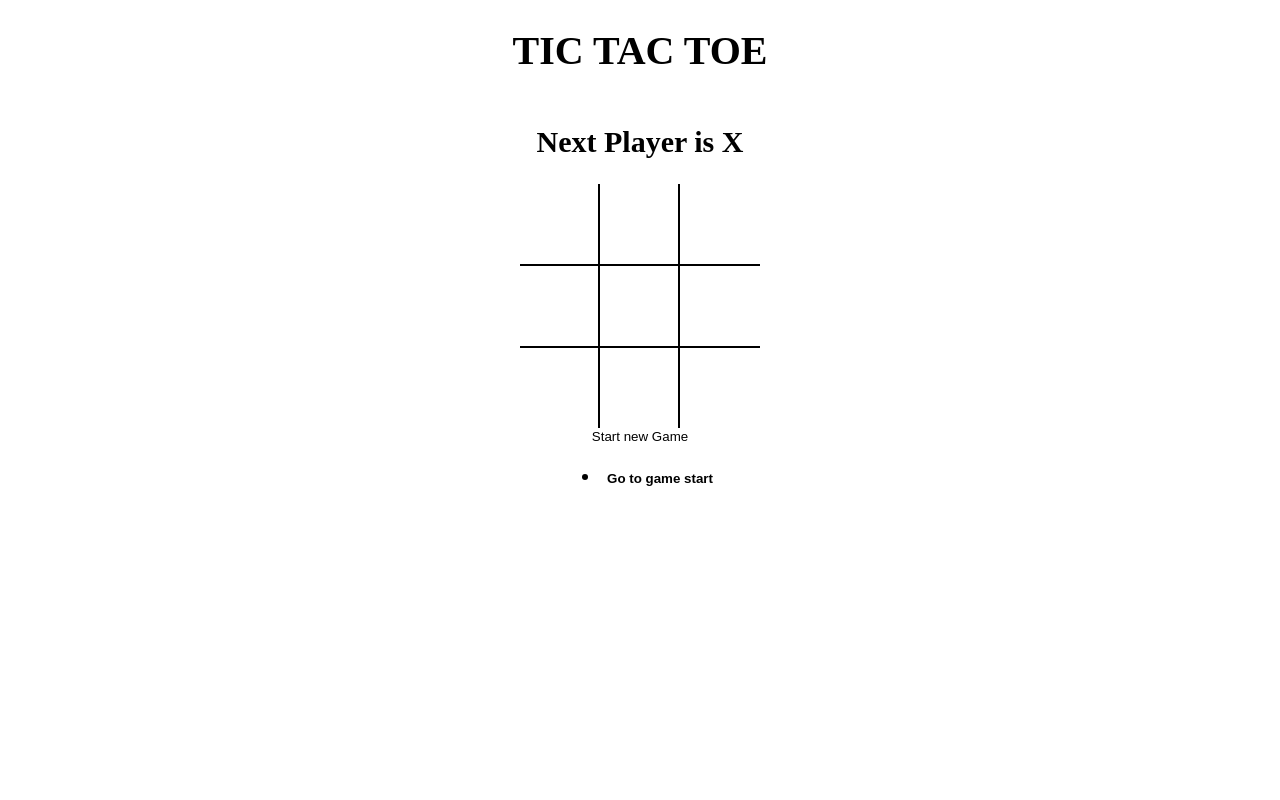
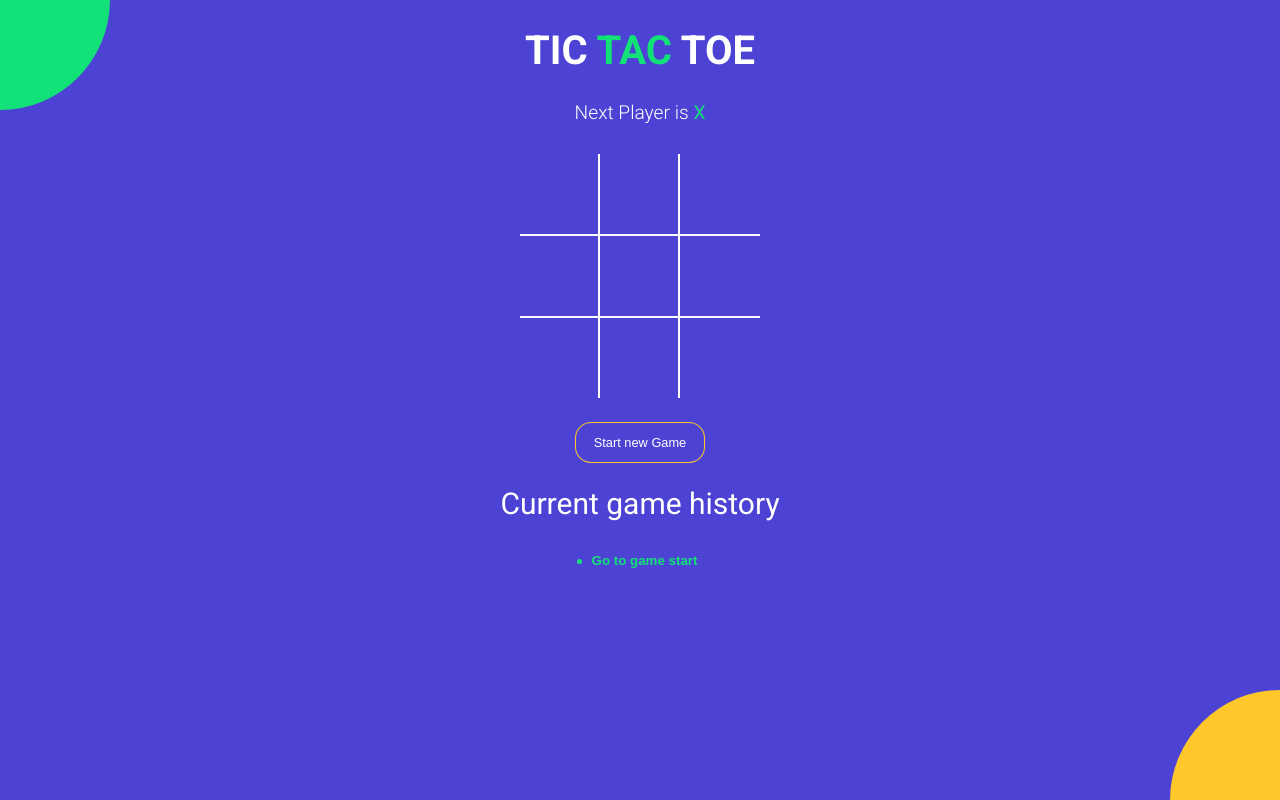
Before and after one commit to Milan-Sharma-449/TicTacToe, a React (Vite) app: page / in a window 1280 px wide. Built offline with nearby package versions, Linux system fonts and the light colour scheme.

Commit message:
styled the entire app

```diff
--- a/index.html
+++ b/index.html
@@ -1,7 +1,14 @@
 <!DOCTYPE html>
 <html>
   <head>
-    <title>React Vite Micro App</title>
+    <meta charset="UTF-8" />
+    <meta name="viewport" content="width=device-width, initial-scale=1.0" />
+    <meta http-equiv="X-UA-Compatible" content="ie=edge" />
+    <link
+      href="https://fonts.googleapis.com/css?family=Roboto:300,400,700&display=swap"
+      rel="stylesheet"
+    />
+    <title>TIC TAC TOE</title>
   </head>
   <body>
     <div id="root"></div>
--- a/src/App.jsx
+++ b/src/App.jsx
@@ -45,11 +45,13 @@
 }
   return (
   <div className="app">
-    <h1>TIC TAC TOE</h1>
+    <h1>TIC <span className="text-green">TAC</span> TOE</h1>
     <StatusMessage winner={winner} current={current}/>
     <Board board={current.board} handleSquareClick = {handleSquareClick} winningSquares={winningSquares}/>
-    <button type="button" on onClick={onNewGame}>Start new Game</button>
+    <button type="button" on onClick={onNewGame} className={`btn-reset ${winner ? 'active' : ''}`}>Start new Game</button>
+    <h2 style={{fontWeight : 'normal'}}>Current game history</h2>
     <History history = {history} moveTo ={moveTo} currentMove={currentMove} />
+    <div className="bg-balls"></div>
   </div>
   );
 };
--- a/src/Components/History.jsx
+++ b/src/Components/History.jsx
@@ -2,12 +2,15 @@
 
 const History = ({history, moveTo, currentMove}) => {
   return (
-    <ul>
+    <div className='history-wrapper'>
+
+
+    <ul className='history'>
         {
             history.map((_, move) => {
                 return(
                     <li key={move}>
-                        <button style={{  fontWeight: move === currentMove ? 'bold' : 'normal'}} type='button'
+                        <button className={` btn-move ${move === currentMove ? 'active' : ' '}`} type='button'
                             onClick={() => {
                                 moveTo(move);
                             }}>
@@ -19,6 +22,7 @@
         }
 
     </ul>
+    </div>
   );
 };
 
--- a/src/Components/Square.jsx
+++ b/src/Components/Square.jsx
@@ -2,7 +2,7 @@
 
 const Square = ({value, onClick, isWinningSquares}) => {
   return (
-    <button type='button' className='square' onClick={ onClick} style={{  fontWeight: isWinningSquares ? 'bold' : 'normal'}} >
+    <button type='button' onClick={ onClick} className={`square ${isWinningSquares ? 'winning' : ''} ${value === 'X' ? 'text-green' : 'text-orange'}`}  >
       {value}
     </button>
   )
--- a/src/Components/StatusMessage.jsx
+++ b/src/Components/StatusMessage.jsx
@@ -4,17 +4,31 @@
 
         const noMovesLeft = current.board.every((el) => el !==null);
   return (
-    <h2>
+    <div className='status-message'>
         {
-            winner && `Winner is ${winner}`
+            winner && (
+            <>
+                Winner is {' '}
+                <span className={winner === 'X' ? 'text-green' : 'text-orange'}>
+                {winner} </span>
+            </>
+        )}
+        {
+            !winner &&
+            !noMovesLeft &&
+            <>
+                Next Player is <span className={current.isXNext ? 'text-green' : 'text-orange'}>
+                {current.isXNext ? 'X' : 'O'} {' '} </span>
+            </>
         }
         {
-            !winner && !noMovesLeft && `Next Player is ${current.isXNext ? 'X' : 'O'}`
+            !winner &&
+            noMovesLeft &&
+            <>
+            <span className='text-green'>X</span> and <span className='text-orange'> O</span> tied
+            </>
         }
-        {
-            !winner && noMovesLeft && 'X and O tied'
-        }
-    </h2>
+    </div>
   )
 }
 
--- a/src/Styles/root.scss
+++ b/src/Styles/root.scss
@@ -1,4 +1,11 @@
+$green: #12e177;
+$orange: #ffc72a;
+$blue: #4c43d4;
+
 body {
+  font-family: 'Roboto', sans-serif;
+  background-color: $blue;
+  color: #fff;
   padding: 0;
   margin: 0;
 }
@@ -19,18 +26,83 @@
   align-items: center;
 }
 
+.text-green {
+  color: $green;
+}
+
+.text-orange {
+  color: $orange;
+}
+
+.history-wrapper {
+  width: 300px;
+  text-align: center;
+  margin-bottom: 20px;
+  .history {
+    display: inline-block;
+    padding: 0;
+    margin: 0;
+    li {
+      list-style: none;
+      text-align: left;
+      &:before {
+        content: '';
+        border-radius: 50%;
+        display: inline-block;
+        height: 5px;
+        width: 5px;
+        background-color: $green;
+        margin-right: 4px;
+        margin-bottom: 1px;
+      }
+
+      .btn-move {
+    	  color: #fff;
+        &.active {
+          font-weight: bold;
+          color: $green;
+        }
+      }
+    }
+  }
+}
+
+.status-message {
+	margin-bottom: 30px;
+	font-size: 1.2rem;
+	font-weight: lighter;
+	span {
+	  font-weight: normal;
+	}
+}
+
+.btn-reset {
+  font-size: 0.8rem;
+  color: #fff;
+  border-radius: 15px;
+  padding: 12px 18px;
+  margin-top: 25px;
+  transition: all 0.2s;
+  background-color: $blue;
+  box-shadow: 0px 0px 0px 1px $orange;
+  &.active {
+    background-color: $orange;
+    box-shadow: none;
+  }
+}
+
 .board {
   .board-row {
     display: flex;
     flex-direction: row;
-      border-bottom: 2px solid #000;
+    border-bottom: 2px solid #fff;
     &:last-child {
       border-bottom: none;
     }
     .square {
       width: 80px;
       height: 80px;
-        border-right: 2px solid #000;
+      border-right: 2px solid #fff;
       font-size: 2.5rem;
       padding: 0;
       overflow: hidden;
@@ -38,6 +110,63 @@
       &:last-child {
         border-right: none;
       }
+      &.winning {
+			  animation: scaleText 1.4s infinite;
+			  @keyframes scaleText {
+			    0% {
+			      transform: 2.5rem;
+			    }
+			    50% {
+			      font-size: 3.5rem;
+			    }
+			    100% {
+			      font-size: 2.5rem;
 			    }
 			  }
 			}
+    }
+  }
+}
+
+.bg-balls {
+  position: fixed;
+  top: 0;
+  left: 0;
+  right: 0;
+  bottom: 0;
+  min-width: 100%;
+  z-index: -1;
+
+  &:before,
+  &:after {
+    content: '';
+    position: absolute;
+    width: 150px;
+    height: 150px;
+    border-radius: 50%;
+  }
+
+  &:before {
+    background-color: $orange;
+    right: -75px;
+    bottom: -75px;
+    @media screen and (min-width: 476px) {
+      width: 220px;
+      height: 220px;
+      right: -110px;
+      bottom: -110px;
+    }
+  }
+
+  &:after {
+    background-color: $green;
+    top: -75px;
+    left: -75px;
+    @media screen and (min-width: 476px) {
+      width: 220px;
+      height: 220px;
+      top: -110px;
+      left: -110px;
+    }
+  }
+}
```
Lines whose indentation alone changed are shown as unchanged.
